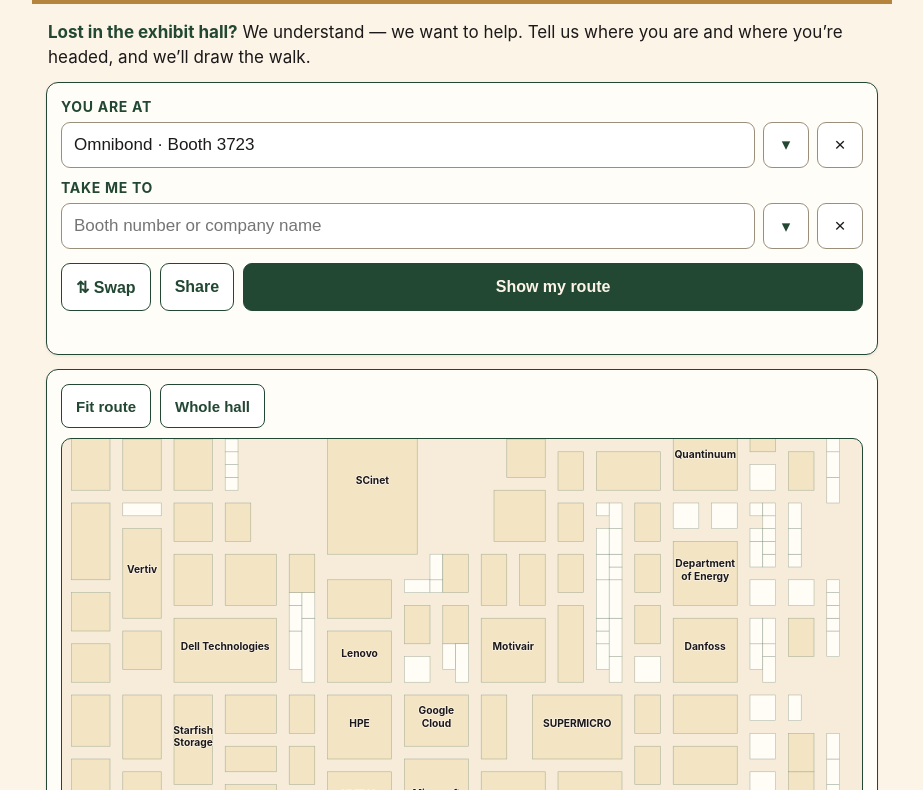
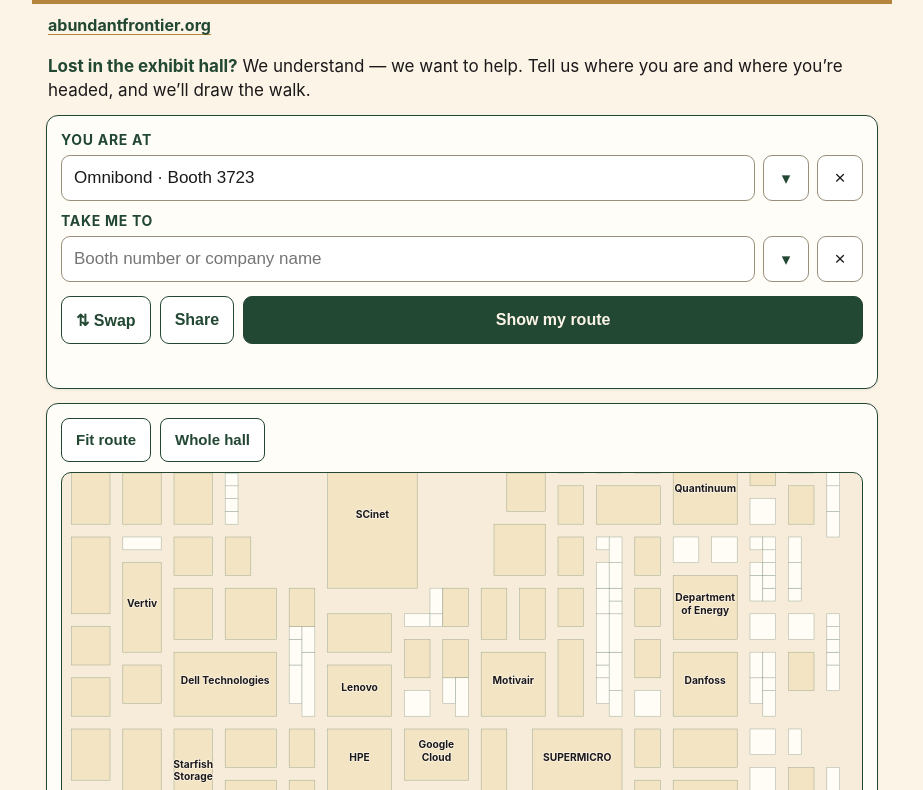
Before and after one commit to abundantfrontier/sc26-wayfinder, a plain HTML site: page index.html in a window 1280 px wide. Shown: the part 109-899 px from the top of the page, without its empty margins (178-1101 px from the left). Drawn offline with Linux system fonts and the light colour scheme.

Commit message:
Add clickable abundantfrontier.org link under the header

```diff
--- a/index.html
+++ b/index.html
@@ -40,6 +40,8 @@
   }
   .org .inst{display:block; color:var(--gold); letter-spacing:.42em; font-size:.52em; margin-top:3px}
   .tagline{color:var(--green); font-weight:700; font-size:clamp(14px,4vw,18px); margin-top:5px}
+  .site-link{max-width:860px; margin:0 auto; padding:10px 16px 0; font-size:16px}
+  .site-link a{color:var(--green); font-weight:700; text-decoration-color:var(--gold); text-underline-offset:3px}
   main{max-width:860px; margin:0 auto; padding:14px 14px 6px}
   .intro{font-size:17px; margin:2px 2px 12px}
   .intro strong{color:var(--green)}
@@ -152,6 +154,7 @@
     <div class="tagline">Build SI, Don&rsquo;t Just Use It</div>
   </div>
 </header>
+<p class="site-link"><a href="https://abundantfrontier.org" target="_blank" rel="noopener">abundantfrontier.org</a></p>
 
 <main>
   <p class="intro"><strong>Lost in the exhibit hall?</strong> We understand — we want to help. Tell us where you are and where you&rsquo;re headed, and we&rsquo;ll draw the walk.</p>
```
